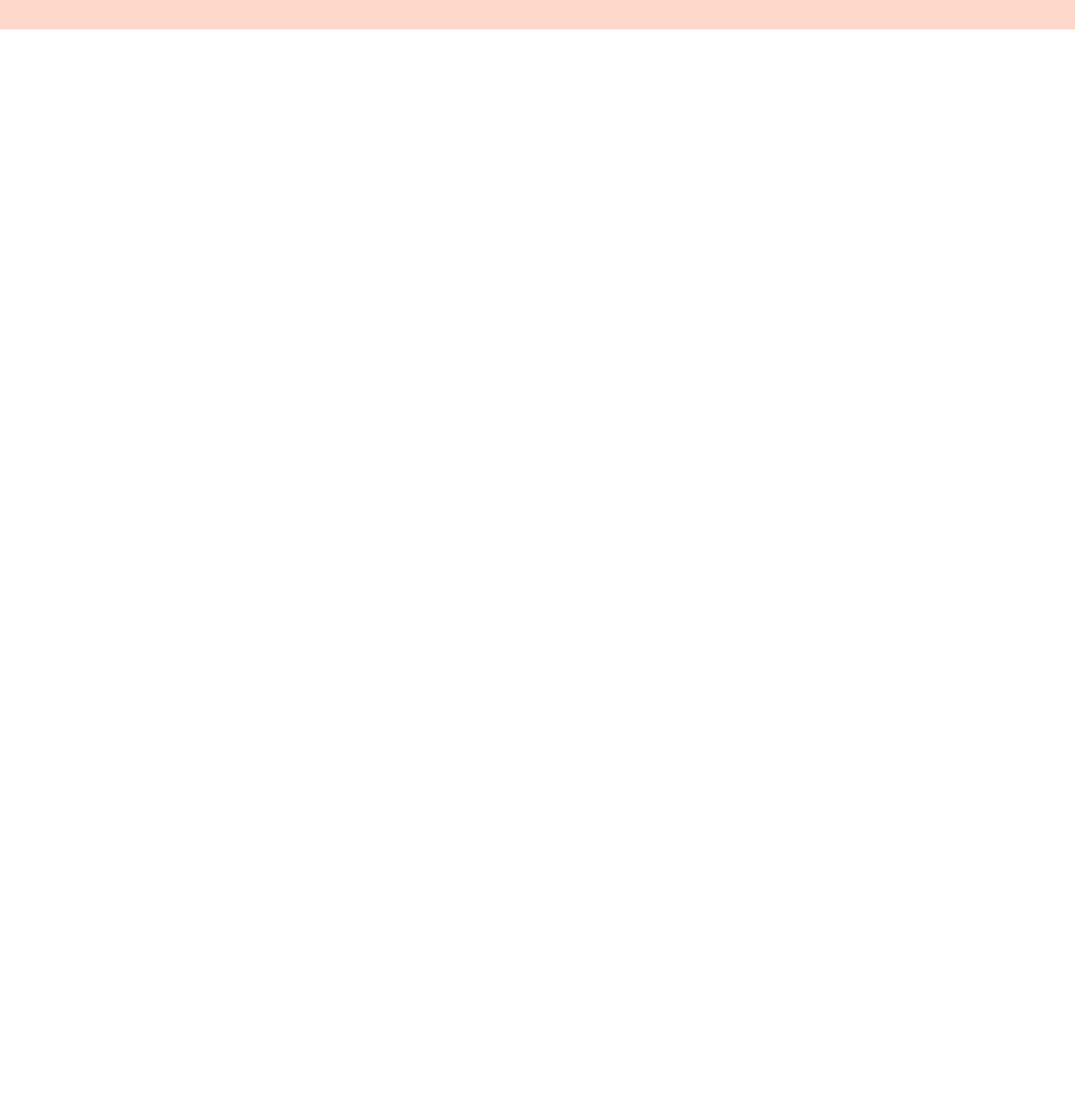
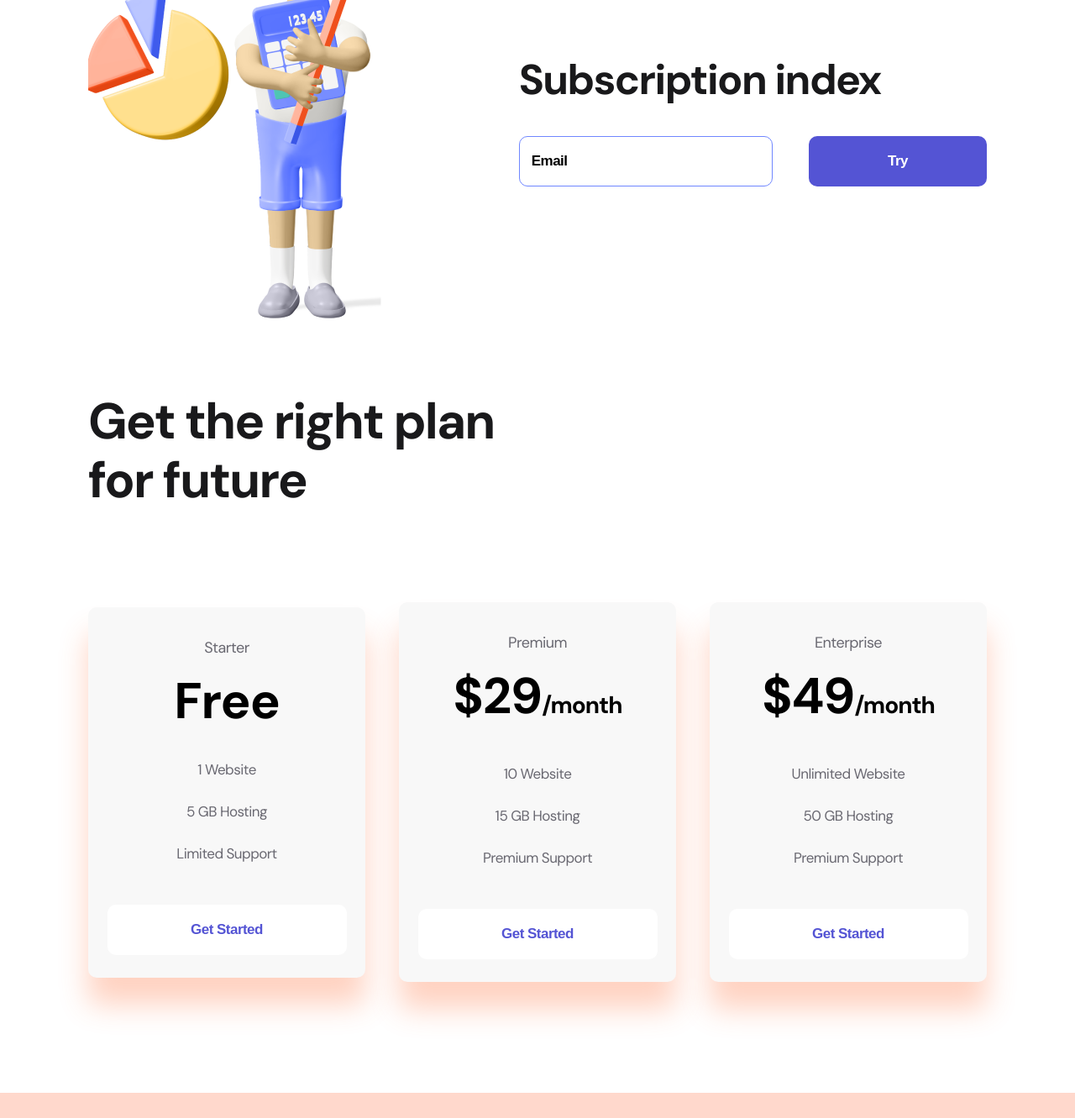
Before and after one commit to YevheniiaTrofymchenko/logoipsum, a plain HTML site: page index.html in a window 1280 px wide. Shown: the part 955-2286 px from the top of the page at 84% size. Before the commit the page ends 990 px from the top, so only its background shows below. Drawn offline with nearby package versions, Linux system fonts and the light colour scheme.

Commit message:
Add files via upload

```diff
--- a/index.html
+++ b/index.html
@@ -59,7 +59,7 @@
                 Outcome-centered products that reduce churn, optimize pricing, and grow your subscription business end-to-end.
             </p>
             <div>
-                <button class="button button_violet">
+                <button class="button button_violet l">
                     Get Started
                 </button>
                 <button class="button button_transparent">
@@ -69,6 +69,77 @@
         </div>
         <div>
             <img src="./img/firstmen.png" alt="firstmen">
+        </div>
+    </section>
+    <section class="container subscribe">
+        <div>
+            <img src="./img/secondmen.png" alt="secondmen">
+        </div>
+        <div>
+            <h2 class="subscribe_title">
+                Subscription index
+            </h2>
+            <form>
+                <input type="email" placeholder="Email">
+                <button class="button button_violet">
+                    Try
+                </button>
+            </form>
+        </div>
+    </section>
+    <section class="container plan">
+        <h2 class="plan_title">
+            Get the right plan for future
+        </h2>
+        <div class="plan_flex">
+            <div class="item">
+                <p class="item_text">
+                    Starter
+                </p>
+                <h3 class="item_title">
+                    Free
+                </h3>
+                <ul>
+                    <li class="item_li">1 Website</li>
+                    <li class="item_li">5 GB Hosting</li>
+                    <li class="item_li">Limited  Support</li>
+                </ul>
+                <button class="button button_item">
+                    Get Started
+                </button>
+            </div>
+            <div class="item">
+                <p class="item_text">
+                    Premium
+                </p>
+                <h3 class="item_title">
+                    $29<span>/month</span>
+                </h3>
+                <ul>
+                    <li class="item_li">10 Website</li>
+                    <li class="item_li">15 GB Hosting</li>
+                    <li class="item_li">Premium Support</li>
+                </ul>
+                <button class="button button_item">
+                    Get Started
+                </button>
+            </div>
+            <div class="item">
+                <p class="item_text">
+                    Enterprise
+                </p>
+                <h3 class="item_title">
+                    $49<span>/month</span>
+                </h3>
+                <ul>
+                    <li class="item_li">Unlimited Website</li>
+                    <li class="item_li">50 GB Hosting</li>
+                    <li class="item_li">Premium Support</li>
+                </ul>
+                <button class="button button_item">
+                    Get Started
+                </button>
+            </div>
         </div>
     </section>
     <footer class="footer">
--- a/style/style.css
+++ b/style/style.css
@@ -7,7 +7,7 @@ body{
     padding: 38px 0 48px;
 }
 
-.header_flex, .footer_flex, .about{
+.header_flex, .footer_flex, .about, .subscribe, .plan_flex{
     display: flex;
     justify-content: space-between;
     align-items: center;
@@ -54,11 +54,11 @@ body{
 }
 
 .button_orange{
-    background: #FF7143;
+    background: #fd7345;
 }
 
 .button_orange:hover{
-    background: #f67c53;
+    background: #f5825c;
     transition: 500ms;
 }
 
@@ -103,3 +103,113 @@ body{
     border: 1px solid #6e6ed4;
     transition: 500ms;
 }
+
+.subscribe{
+    margin-bottom: 85px;
+}
+.subscribe_title{
+    font-weight: 700;
+    font-size: 50px;
+    line-height: 57px;
+    letter-spacing: -1.56316px;
+    color: #19191B;
+    margin-bottom: 38px;
+}
+
+input{
+    width: 302px;
+    height: 60px;
+    border: 1px solid #7087FF;
+    border-radius: 10px;
+    padding-left: 14px;
+    box-sizing: border-box;
+    margin-right: 39px;
+}
+
+input::placeholder, input{
+    font-weight: 700;
+    font-size: 17px;
+    line-height: 22px;
+    letter-spacing: -0.531474px;
+    color: #000000;
+}
+
+input:focus{
+    outline: none;
+}
+
+.plan{
+margin-bottom: 132px;
+}
+
+.plan_title{
+    font-weight: 700;
+    font-size: 60px;
+    line-height: 70px;
+    letter-spacing: -1.87579px;
+    color: #19191B;
+    max-width: 504px;
+    margin-bottom: 110px;
+}
+
+.item{
+    width: 330px;
+    background: #F8F8F8;
+    box-shadow: 0px 32px 34px rgba(255, 112, 59, 0.317827);
+    border-radius: 10px;
+    text-align: center;
+    padding: 34px 0 27px;
+
+}
+
+.item:hover{
+    transition: 500ms;
+    background: #FF7143;
+    box-shadow: 0px 32px 34px rgba(255, 112, 59, 0.317827);
+}
+
+.item_text{
+    font-size: 18px;
+    line-height: 28px;
+    letter-spacing: -0.562737px;
+    color: #696871;
+}
+
+.item:hover .item_text, .item:hover .item_title, .item:hover .item_li{
+    color: #FFFFFF;
+    transition: 500ms;
+}
+
+.item_title{
+    font-weight: 700;
+    font-size: 60px;
+    line-height: 56px;
+    letter-spacing: -1.03448px;
+    color: #1D293;
+    margin: 22px 0 28px;
+}
+
+.item_title span{
+    font-size: 28px;
+}
+.item_li{
+    list-style: none;
+    font-weight: 400;
+    font-size: 17px;
+    line-height: 50px;
+    letter-spacing: -0.531474px;
+    color: #696871;
+}
+
+.button_item{
+    width: 285px;
+    background: #FFFFFF;
+    color: #5454D4;
+    margin-top: 36px;
+}
+
+.item:hover .button_item{
+    background: #9F3919;
+    color: #FFFFFF;
+    transition: 500ms;
+}
```
Also changed, not shown: img/secondmen.png (added).
